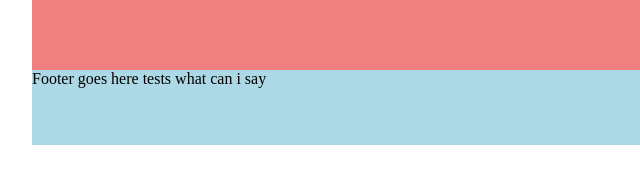
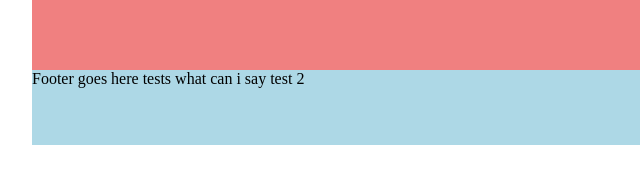
Before and after one commit to xXleowXx/responsive-1, a plain HTML site: page index.html in a window 1280 px wide. Shown: the part 363-546 px from the top of the page, 108-748 px from the left. Drawn offline with Linux system fonts and the light colour scheme.

Commit message:
commit 123

```diff
--- a/index.html
+++ b/index.html
@@ -16,7 +16,7 @@
                 Content goes here
             </div>
             <div id="footer">
-                Footer goes here tests what can i say
+                Footer goes here tests what can i say test 2
             </div>
         </div>
     </body>
```
